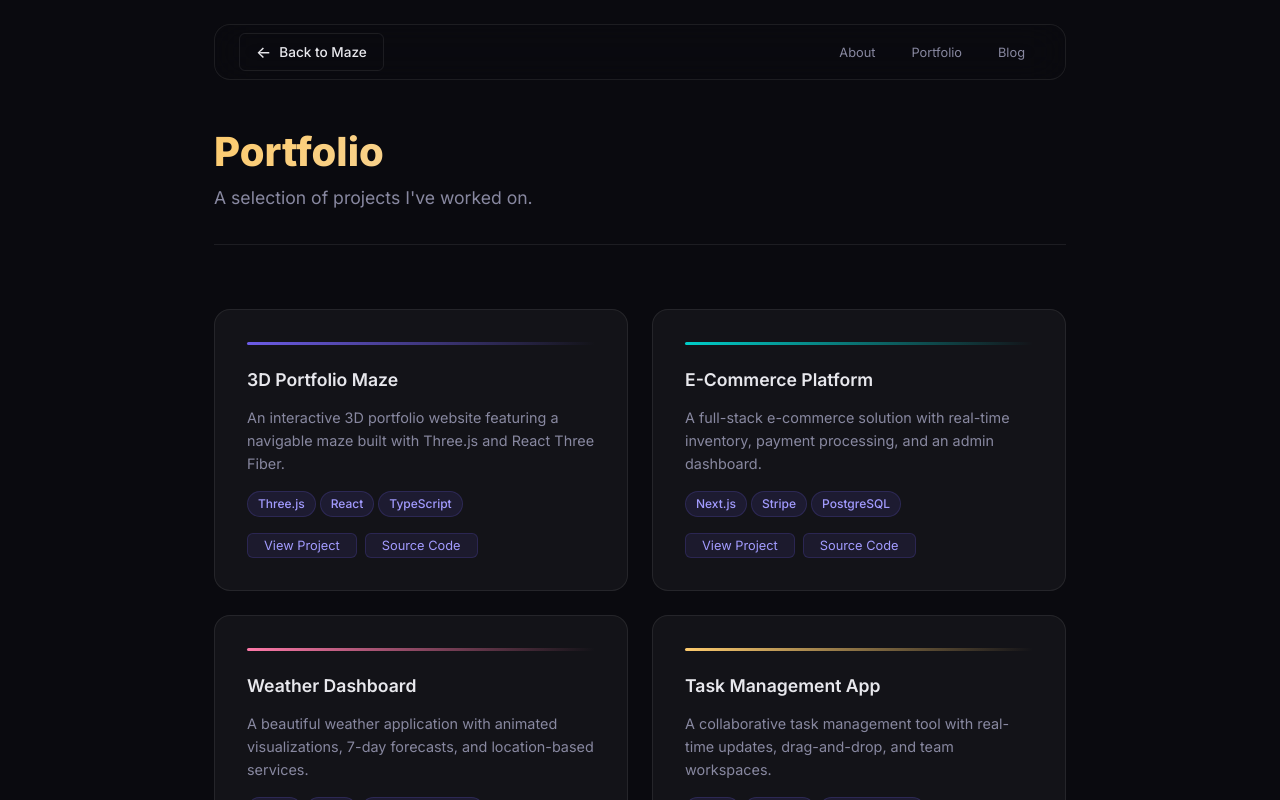
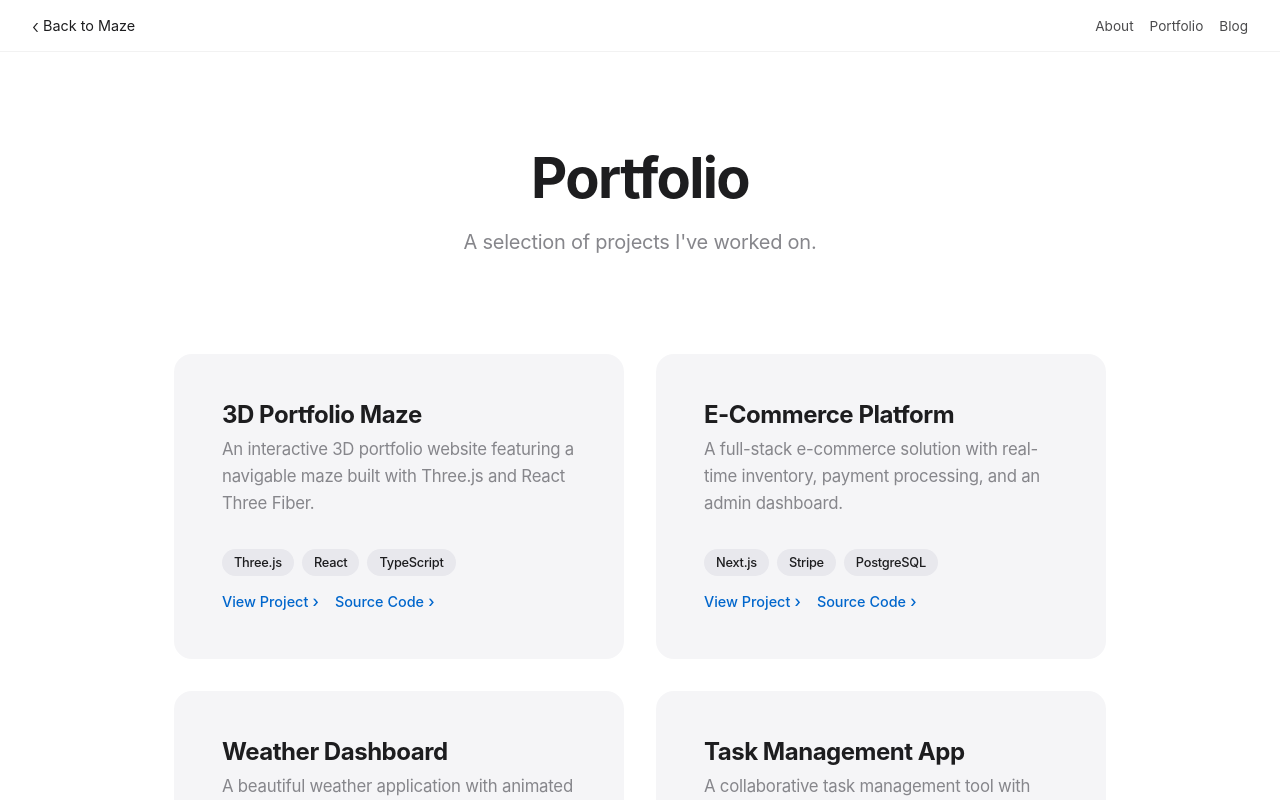
Before and after one commit to kdpkst/personal-website, a React (Vite) app: page /portfolio in a window 1280 px wide. Shown: the top 800 px of the page. Built offline with nearby package versions, Linux system fonts and the light colour scheme.

Commit message:
change the style of the pages

```diff
--- a/src/components/common/PageLayout.tsx
+++ b/src/components/common/PageLayout.tsx
@@ -1,4 +1,5 @@
 import type { ReactNode } from "react";
+import { useEffect } from "react";
 import { useNavigate } from "react-router-dom";
 import "../../styles/pages.css";
 
@@ -6,27 +7,25 @@ interface PageLayoutProps {
   title: string;
   subtitle?: string;
   children: ReactNode;
-  accentColor?: string;
+  accentColor?: string; // Kept for backwards compatibility but not used in UI
 }
 
 export default function PageLayout({
   title,
   subtitle,
   children,
-  accentColor = "#6c5ce7",
 }: PageLayoutProps) {
   const navigate = useNavigate();
 
   return (
     <div className="page-wrapper page-enter">
-      <nav className="page-nav glass">
+      <nav className="page-nav">
         <button
           className="back-btn"
           onClick={() => navigate("/")}
           id="back-to-maze"
-          style={{ "--accent": accentColor } as React.CSSProperties}
         >
-          <span className="back-arrow">←</span>
+          <span className="back-arrow">‹</span>
           <span>Back to Maze</span>
         </button>
         <div className="nav-links">
@@ -54,21 +53,18 @@ export default function PageLayout({
         </div>
       </nav>
 
+      <div className="page-content-inner">
         <header className="page-header">
-        <h1
-          className="page-title"
-          style={{ "--accent": accentColor } as React.CSSProperties}
-        >
-          {title}
-        </h1>
+          <h1 className="page-title">{title}</h1>
           {subtitle && <p className="page-subtitle">{subtitle}</p>}
         </header>
 
         <main className="page-content">{children}</main>
 
         <footer className="page-footer">
-        <p>Built with ❤️ and Three.js</p>
+          <p>Designed cleanly. Built with React and Three.js.</p>
         </footer>
+      </div>
     </div>
   );
 }
--- a/src/components/common/UIComponents.tsx
+++ b/src/components/common/UIComponents.tsx
@@ -4,22 +4,12 @@ import '../../styles/pages.css';
 interface CardProps {
   children: ReactNode;
   className?: string;
-  accentColor?: string;
+  accentColor?: string; // Kept for API compat, no longer rendered
 }
 
-export function Card({ children, className = '', accentColor }: CardProps) {
+export function Card({ children, className = '' }: CardProps) {
   return (
     <div className={`card ${className}`}>
-      {accentColor && (
-        <div
-          style={{
-            height: 3,
-            borderRadius: 2,
-            background: `linear-gradient(to right, ${accentColor}, transparent)`,
-            marginBottom: 'var(--space-sm)',
-          }}
-        />
-      )}
       {children}
     </div>
   );
--- a/src/index.css
+++ b/src/index.css
@@ -1,30 +1,23 @@
-/* ===== CSS Reset & Design System ===== */
+/* ===== CSS Reset & Design System (Minimalist Redesign) ===== */
 :root {
   /* Colors */
-  --bg-primary: #0a0a0f;
-  --bg-secondary: #12121a;
-  --bg-card: rgba(255, 255, 255, 0.04);
-  --bg-glass: rgba(255, 255, 255, 0.06);
-  --border-glass: rgba(255, 255, 255, 0.08);
+  --bg-primary: #ffffff;
+  --bg-secondary: #f5f5f7;
+  --bg-tertiary: #e8e8ed;
 
-  --text-primary: #e8e8ed;
-  --text-secondary: #8888a0;
-  --text-muted: #55556a;
+  --bg-glass: rgba(255, 255, 255, 0.72);
+  --border-subtle: rgba(0, 0, 0, 0.08);
 
-  --accent-primary: #6c5ce7;
-  --accent-secondary: #a29bfe;
-  --accent-glow: rgba(108, 92, 231, 0.3);
+  --text-primary: #1d1d1f;
+  --text-secondary: #86868b;
+  --text-muted: #a1a1a6;
 
-  --portal-about: #00cec9;
-  --portal-cv: #fd79a8;
-  --portal-portfolio: #fdcb6e;
-
-  --success: #00b894;
-  --warning: #fdcb6e;
+  --accent-primary: #0066cc;
+  --accent-secondary: #007aff;
 
   /* Typography */
-  --font-primary: 'Inter', -apple-system, BlinkMacSystemFont, 'Segoe UI', sans-serif;
-  --font-mono: 'JetBrains Mono', 'Fira Code', monospace;
+  --font-primary: -apple-system, BlinkMacSystemFont, "SF Pro Text", "Segoe UI", "Roboto", "Helvetica Neue", Arial, sans-serif;
+  --font-mono: 'JetBrains Mono', 'Fira Code', ui-monospace, SFMono-Regular, monospace;
 
   /* Spacing */
   --space-xs: 0.25rem;
@@ -34,17 +27,23 @@
   --space-xl: 2rem;
   --space-2xl: 3rem;
   --space-3xl: 4rem;
+  --space-4xl: 6rem;
 
   /* Border radius */
-  --radius-sm: 6px;
-  --radius-md: 10px;
-  --radius-lg: 16px;
+  --radius-sm: 8px;
+  --radius-md: 12px;
+  --radius-lg: 18px;
   --radius-xl: 24px;
+
+  /* Shadows */
+  --shadow-sm: 0 2px 8px rgba(0, 0, 0, 0.04);
+  --shadow-md: 0 4px 24px rgba(0, 0, 0, 0.06);
+  --shadow-lg: 0 12px 48px rgba(0, 0, 0, 0.08);
 
   /* Transitions */
   --transition-fast: 150ms ease;
-  --transition-base: 250ms ease;
-  --transition-slow: 400ms cubic-bezier(0.16, 1, 0.3, 1);
+  --transition-base: 300ms cubic-bezier(0.25, 0.1, 0.25, 1);
+  --transition-slow: 600ms cubic-bezier(0.16, 1, 0.3, 1);
 }
 
 /* Reset */
@@ -66,9 +65,10 @@ body {
   font-family: var(--font-primary);
   background-color: var(--bg-primary);
   color: var(--text-primary);
-  line-height: 1.6;
+  line-height: 1.5;
   min-height: 100vh;
   overflow-x: hidden;
+  letter-spacing: -0.015em; /* Apple-esque tight tracking */
 }
 
 #root {
@@ -76,84 +76,76 @@ body {
 }
 
 a {
-  color: var(--accent-secondary);
+  color: var(--accent-primary);
   text-decoration: none;
   transition: color var(--transition-fast);
 }
 
 a:hover {
-  color: var(--accent-primary);
+  text-decoration: underline;
 }
 
-h1,
-h2,
-h3,
-h4,
-h5,
-h6 {
-  line-height: 1.2;
-  font-weight: 600;
+h1, h2, h3, h4, h5, h6 {
+  line-height: 1.1;
+  font-weight: 700;
+  color: var(--text-primary);
+  letter-spacing: -0.02em;
 }
 
-h1 {
-  font-size: 2.5rem;
-}
+h1 { font-size: 3rem; }
+h2 { font-size: 2rem; }
+h3 { font-size: 1.5rem; }
 
-h2 {
-  font-size: 1.75rem;
-}
-
-h3 {
-  font-size: 1.25rem;
+p {
+  color: var(--text-secondary);
+  font-size: 1.05rem;
+  line-height: 1.6;
 }
 
 code {
   font-family: var(--font-mono);
-  font-size: 0.875em;
-  background: var(--bg-glass);
-  padding: 0.15em 0.4em;
-  border-radius: var(--radius-sm);
+  font-size: 0.85em;
+  background: var(--bg-secondary);
+  color: var(--text-primary);
+  padding: 0.2em 0.4em;
+  border-radius: 4px;
 }
 
 img {
   max-width: 100%;
   display: block;
+  border-radius: var(--radius-md);
 }
 
 button {
   font-family: inherit;
   cursor: pointer;
+  border: none;
+  background: none;
 }
 
 /* Utility classes */
 .glass {
   background: var(--bg-glass);
-  backdrop-filter: blur(20px);
-  -webkit-backdrop-filter: blur(20px);
-  border: 1px solid var(--border-glass);
-  border-radius: var(--radius-lg);
+  backdrop-filter: saturate(180%) blur(20px);
+  -webkit-backdrop-filter: saturate(180%) blur(20px);
 }
 
-/* Page transition here*/
-
 .page-enter {
-  animation: fadeIn 0.5s var(--transition-slow) forwards;
+  animation: fadeIn 0.8s var(--transition-slow) forwards;
 }
 
 /* Scrollbar */
 ::-webkit-scrollbar {
-  width: 6px;
+  width: 8px;
 }
-
 ::-webkit-scrollbar-track {
   background: var(--bg-primary);
 }
-
 ::-webkit-scrollbar-thumb {
-  background: var(--text-muted);
-  border-radius: 3px;
+  background: #d2d2d7;
+  border-radius: 4px;
 }
-
 ::-webkit-scrollbar-thumb:hover {
-  background: var(--text-secondary);
+  background: #a1a1a6;
 }
--- a/src/styles/pages.css
+++ b/src/styles/pages.css
@@ -1,271 +1,190 @@
-/* ===== Page Styles ===== */
+/* ===== Apple-Inspired Page Styles ===== */
 
 /* Wrapper */
 .page-wrapper {
   min-height: 100vh;
   display: flex;
   flex-direction: column;
-  padding: var(--space-lg);
-  max-width: 900px;
-  margin: 0 auto;
+  background-color: var(--bg-primary);
 }
 
-/* Navigation */
+.page-content-inner {
+  padding: 0 var(--space-lg);
+  max-width: 980px;
+  margin: 0 auto;
+  width: 100%;
+  flex: 1;
+}
+
+/* Navigation globally sticking to top */
 .page-nav {
   display: flex;
   align-items: center;
   justify-content: space-between;
-  padding: var(--space-sm) var(--space-lg);
-  margin-bottom: var(--space-2xl);
-  background: rgba(10, 10, 15, 0.6);
+  padding: 0 var(--space-xl);
+  height: 52px;
+  background: rgba(255, 255, 255, 0.72);
+  backdrop-filter: saturate(180%) blur(20px);
+  -webkit-backdrop-filter: saturate(180%) blur(20px);
+  border-bottom: 1px solid rgba(0, 0, 0, 0.05);
   position: sticky;
-  top: var(--space-lg);
+  top: 0;
   z-index: 100;
 }
 
 .back-btn {
   display: flex;
   align-items: center;
-  gap: var(--space-sm);
-  padding: var(--space-sm) var(--space-md);
-  background: transparent;
+  gap: var(--space-xs);
   color: var(--text-primary);
-  border: 1px solid var(--border-glass);
-  border-radius: var(--radius-sm);
-  font-size: 0.85rem;
-  font-weight: 500;
-  cursor: pointer;
-  transition: all var(--transition-base);
+  font-size: 0.9rem;
+  font-weight: 400;
+  transition: opacity var(--transition-fast);
 }
 
 .back-btn:hover {
-  border-color: var(--accent);
-  color: var(--accent);
-  transform: translateX(-2px);
+  opacity: 0.7;
 }
 
 .back-arrow {
-  font-size: 1rem;
-  transition: transform var(--transition-fast);
-}
-
-.back-btn:hover .back-arrow {
-  transform: translateX(-4px);
+  font-size: 1.2rem;
+  font-weight: 300;
 }
 
 .nav-links {
   display: flex;
-  gap: var(--space-xs);
+  gap: var(--space-md);
 }
 
 .nav-link {
-  padding: var(--space-xs) var(--space-md);
-  background: transparent;
-  color: var(--text-secondary);
-  border: none;
-  border-radius: var(--radius-sm);
-  font-size: 0.8rem;
-  cursor: pointer;
-  transition: all var(--transition-fast);
+  color: var(--text-primary);
+  font-size: 0.85rem;
+  font-weight: 400;
+  opacity: 0.8;
+  transition: opacity var(--transition-fast);
 }
 
 .nav-link:hover {
-  color: var(--text-primary);
-  background: rgba(255, 255, 255, 0.05);
+  opacity: 1;
 }
 
 /* Page Header */
 .page-header {
-  margin-bottom: var(--space-3xl);
-  padding-bottom: var(--space-xl);
-  border-bottom: 1px solid var(--border-glass);
+  margin-top: var(--space-4xl);
+  margin-bottom: var(--space-4xl);
+  text-align: center;
 }
 
 .page-title {
-  font-size: 2.5rem;
-  font-weight: 800;
-  background: linear-gradient(135deg, var(--accent), var(--text-primary));
-  -webkit-background-clip: text;
-  -webkit-text-fill-color: transparent;
-  background-clip: text;
-  margin-bottom: var(--space-sm);
+  font-size: 3.5rem;
+  font-weight: 700;
+  letter-spacing: -0.03em;
+  margin-bottom: var(--space-md);
 }
 
 .page-subtitle {
-  font-size: 1.1rem;
+  font-size: 1.25rem;
   color: var(--text-secondary);
-  max-width: 600px;
-}
-
-/* Page Content */
-.page-content {
-  flex: 1;
+  max-width: 680px;
+  margin: 0 auto;
 }
 
 /* Page Footer */
 .page-footer {
   text-align: center;
-  padding: var(--space-2xl) 0 var(--space-lg);
+  padding: var(--space-3xl) 0 var(--space-xl);
   color: var(--text-muted);
-  font-size: 0.8rem;
+  font-size: 0.85rem;
+  margin-top: var(--space-4xl);
+  border-top: 1px solid var(--border-subtle);
 }
 
-/* ===== Cards ===== */
+/* ===== Minimalist Components ===== */
+
+/* Card */
 .card {
-  background: var(--bg-card);
-  border: 1px solid var(--border-glass);
+  background: var(--bg-secondary);
   border-radius: var(--radius-lg);
-  padding: var(--space-xl);
-  transition: all var(--transition-base);
+  padding: var(--space-2xl);
+  transition: transform var(--transition-base), box-shadow var(--transition-base);
+  height: 100%;
+  display: flex;
+  flex-direction: column;
 }
 
 .card:hover {
-  background: rgba(255, 255, 255, 0.06);
-  border-color: rgba(255, 255, 255, 0.12);
-  transform: translateY(-2px);
+  transform: scale(1.02);
+  box-shadow: var(--shadow-md);
 }
 
-/* ===== Section Headings ===== */
-.section-title {
-  font-size: 1.2rem;
-  font-weight: 600;
-  color: var(--text-primary);
-  margin-bottom: var(--space-lg);
-  display: flex;
-  align-items: center;
-  gap: var(--space-sm);
+.card h3 {
+  margin-bottom: var(--space-sm);
 }
 
-.section-title::before {
-  content: '';
-  width: 3px;
-  height: 1em;
-  background: var(--accent-primary);
-  border-radius: 2px;
+/* Section Headings */
+.section-title {
+  font-size: 2.2rem;
+  font-weight: 700;
+  color: var(--text-primary);
+  margin-bottom: var(--space-2xl);
+  letter-spacing: -0.02em;
 }
 
-/* ===== Tags ===== */
+/* Tags */
 .tag {
   display: inline-block;
-  padding: 2px 10px;
-  background: rgba(108, 92, 231, 0.12);
-  border: 1px solid rgba(108, 92, 231, 0.2);
-  border-radius: 999px;
-  font-size: 0.75rem;
-  color: var(--accent-secondary);
+  padding: 4px 12px;
+  background: #e8e8ed;
+  border-radius: 20px;
+  font-size: 0.8rem;
+  color: var(--text-primary);
   font-weight: 500;
 }
 
 .tags {
   display: flex;
   flex-wrap: wrap;
-  gap: var(--space-xs);
+  gap: var(--space-sm);
+  margin-top: auto;
+  padding-top: var(--space-xl);
 }
 
-/* ===== Timeline ===== */
-.timeline {
-  position: relative;
-  display: flex;
-  flex-direction: column;
-  gap: var(--space-lg);
-  padding-left: var(--space-xl);
-}
-
-.timeline::before {
-  content: '';
-  position: absolute;
-  left: 0;
-  top: 0;
-  bottom: 0;
-  width: 2px;
-  background: linear-gradient(to bottom, var(--accent-primary), transparent);
-}
-
-.timeline-item {
-  position: relative;
-}
-
-.timeline-item::before {
-  content: '';
-  position: absolute;
-  left: calc(-1 * var(--space-xl) - 4px);
-  top: 6px;
-  width: 10px;
-  height: 10px;
-  border-radius: 50%;
-  background: var(--accent-primary);
-  border: 2px solid var(--bg-primary);
-}
-
-.timeline-date {
-  font-family: var(--font-mono);
-  font-size: 0.75rem;
-  color: var(--text-muted);
-  margin-bottom: var(--space-xs);
-}
-
-.timeline-title {
-  font-weight: 600;
-  margin-bottom: var(--space-xs);
-}
-
-.timeline-company {
-  color: var(--accent-secondary);
-  font-size: 0.9rem;
-  margin-bottom: var(--space-sm);
-}
-
-.timeline-desc {
-  color: var(--text-secondary);
-  font-size: 0.9rem;
-  line-height: 1.6;
-}
-
-/* ===== Grid ===== */
+/* Grid */
 .grid-2 {
   display: grid;
-  grid-template-columns: repeat(auto-fill, minmax(280px, 1fr));
-  gap: var(--space-lg);
+  grid-template-columns: repeat(auto-fill, minmax(320px, 1fr));
+  gap: var(--space-xl);
 }
 
 .grid-3 {
   display: grid;
-  grid-template-columns: repeat(auto-fill, minmax(200px, 1fr));
-  gap: var(--space-md);
+  grid-template-columns: repeat(auto-fill, minmax(260px, 1fr));
+  gap: var(--space-lg);
 }
 
-/* ===== Skills ===== */
-.skill-bar {
-  margin-bottom: var(--space-md);
+/* ===== Prose (Markdown Content) ===== */
+.prose {
+  max-width: 720px;
+  margin: 0 auto;
 }
 
-.skill-name {
-  display: flex;
-  justify-content: space-between;
-  margin-bottom: var(--space-xs);
-  font-size: 0.85rem;
-}
+.prose h1 { margin-bottom: var(--space-lg); }
+.prose h2 { margin-top: var(--space-3xl); margin-bottom: var(--space-md); }
+.prose h3 { margin-top: var(--space-xl); margin-bottom: var(--space-sm); }
+.prose p { margin-bottom: var(--space-lg); }
+.prose ul, .prose ol { margin-bottom: var(--space-lg); padding-left: var(--space-xl); color: var(--text-secondary); }
+.prose li { margin-bottom: var(--space-xs); font-size: 1.05rem; }
 
-.skill-track {
-  height: 4px;
-  background: rgba(255, 255, 255, 0.05);
-  border-radius: 2px;
-  overflow: hidden;
-}
-
-.skill-fill {
-  height: 100%;
-  background: linear-gradient(to right, var(--accent-primary), var(--accent-secondary));
-  border-radius: 2px;
-  transition: width 1s ease;
-}
-
-/* ===== About page specifics ===== */
+/* About and Portfolio Overrides */
 .about-intro {
-  font-size: 1.15rem;
-  line-height: 1.8;
+  font-size: 1.5rem;
+  line-height: 1.5;
   color: var(--text-secondary);
-  margin-bottom: var(--space-2xl);
+  text-align: center;
+  max-width: 800px;
+  margin: 0 auto var(--space-4xl);
+  letter-spacing: -0.015em;
+  font-weight: 400;
 }
 
 .about-intro strong {
@@ -274,76 +193,43 @@
 
 .interest-item {
   display: flex;
+  flex-direction: column;
   align-items: center;
-  gap: var(--space-sm);
-  padding: var(--space-md);
-  font-size: 0.9rem;
+  justify-content: center;
+  gap: var(--space-md);
+  padding: var(--space-xl);
+  text-align: center;
 }
 
 .interest-icon {
-  font-size: 1.5rem;
-}
-
-/* ===== Portfolio specifics ===== */
-.project-card {
-  display: flex;
-  flex-direction: column;
-  gap: var(--space-md);
-}
-
-.project-card h3 {
-  font-size: 1.1rem;
-}
-
-.project-card p {
-  color: var(--text-secondary);
-  font-size: 0.9rem;
-  line-height: 1.6;
-  flex: 1;
+  font-size: 2.5rem;
 }
 
 .project-links {
   display: flex;
-  gap: var(--space-sm);
+  gap: var(--space-md);
+  margin-top: var(--space-md);
 }
 
 .project-link {
-  padding: var(--space-xs) var(--space-md);
-  background: rgba(108, 92, 231, 0.1);
-  border: 1px solid rgba(108, 92, 231, 0.2);
-  border-radius: var(--radius-sm);
-  color: var(--accent-secondary);
-  font-size: 0.8rem;
-  cursor: pointer;
-  transition: all var(--transition-fast);
+  color: var(--accent-primary);
+  font-weight: 500;
+  font-size: 0.9rem;
+}
+
+.project-link::after {
+  content: ' ›';
+  font-size: 1.1em;
 }
 
 .project-link:hover {
-  background: rgba(108, 92, 231, 0.2);
-  border-color: var(--accent-primary);
+  text-decoration: underline;
 }
 
-/* ===== Responsive ===== */
-@media (max-width: 640px) {
-  .page-wrapper {
-    padding: var(--space-md);
-  }
-
-  .page-title {
-    font-size: 1.8rem;
-  }
-
-  .page-nav {
-    flex-direction: column;
-    gap: var(--space-sm);
-  }
-
-  .nav-links {
-    width: 100%;
-    justify-content: center;
-  }
-
-  .grid-2 {
-    grid-template-columns: 1fr;
-  }
+/* Responsive */
+@media (max-width: 768px) {
+  .page-title { font-size: 2.5rem; }
+  .page-subtitle { font-size: 1.1rem; }
+  .about-intro { font-size: 1.25rem; }
+  .page-header { margin-top: var(--space-2xl); margin-bottom: var(--space-2xl); }
 }
```
Lines whose indentation alone changed are shown as unchanged.
